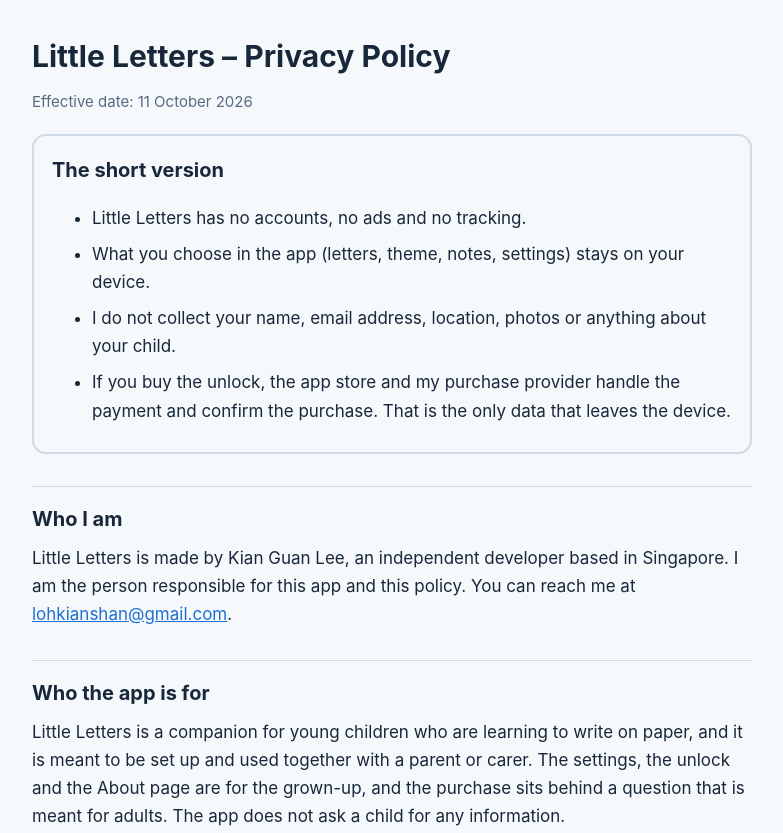
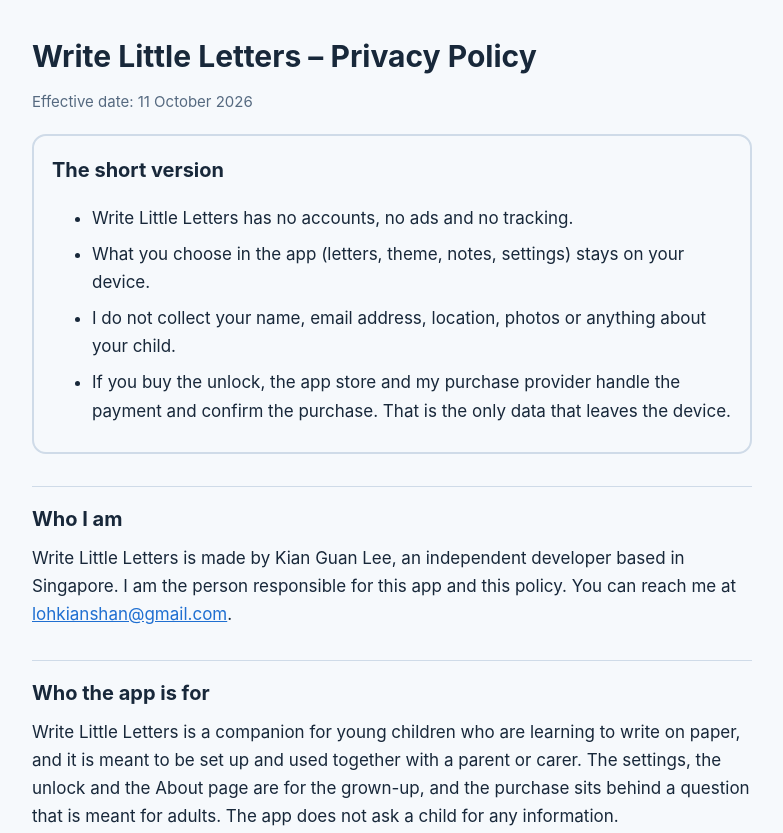
Before and after one commit to lkguan1990-gif/littleletters, a plain HTML site: page privacy.html in a window 1280 px wide. Shown: the top 833 px of the page, without its empty margins (248-1031 px from the left). Drawn offline with Linux system fonts and the light colour scheme.

Commit message:
Add files via upload

```diff
--- a/privacy.html
+++ b/privacy.html
@@ -3,7 +3,7 @@
 <head>
 <meta charset="utf-8">
 <meta name="viewport" content="width=device-width, initial-scale=1">
-<title>Little Letters – Privacy Policy</title>
+<title>Write Little Letters – Privacy Policy</title>
 <style>
   :root { --bg:#f6f9fc; --ink:#18283a; --muted:#566a80; --rule:#cfdbe8; --link:#1f6fd1; }
   @media (prefers-color-scheme: dark) { :root { --bg:#0f1823; --ink:#e7eef6; --muted:#9bb0c6; --rule:#2c4260; --link:#6db0ff; } }
@@ -19,13 +19,13 @@
 </head>
 <body>
 <main>
-  <h1>Little Letters – Privacy Policy</h1>
+  <h1>Write Little Letters – Privacy Policy</h1>
   <p class="meta">Effective date: 11 October 2026</p>
 
   <div class="short">
     <h2 style="border:0;padding:0;margin-top:14px">The short version</h2>
     <ul>
-      <li>Little Letters has no accounts, no ads and no tracking.</li>
+      <li>Write Little Letters has no accounts, no ads and no tracking.</li>
       <li>What you choose in the app (letters, theme, notes, settings) stays on your device.</li>
       <li>I do not collect your name, email address, location, photos or anything about your child.</li>
       <li>If you buy the unlock, the app store and my purchase provider handle the payment and confirm the purchase. That is the only data that leaves the device.</li>
@@ -33,10 +33,10 @@
   </div>
 
   <h2>Who I am</h2>
-  <p>Little Letters is made by Kian Guan Lee, an independent developer based in Singapore. I am the person responsible for this app and this policy. You can reach me at <a href="mailto:lohkianshan@gmail.com">lohkianshan@gmail.com</a>.</p>
+  <p>Write Little Letters is made by Kian Guan Lee, an independent developer based in Singapore. I am the person responsible for this app and this policy. You can reach me at <a href="mailto:lohkianshan@gmail.com">lohkianshan@gmail.com</a>.</p>
 
   <h2>Who the app is for</h2>
-  <p>Little Letters is a companion for young children who are learning to write on paper, and it is meant to be set up and used together with a parent or carer. The settings, the unlock and the About page are for the grown-up, and the purchase sits behind a question that is meant for adults. The app does not ask a child for any information.</p>
+  <p>Write Little Letters is a companion for young children who are learning to write on paper, and it is meant to be set up and used together with a parent or carer. The settings, the unlock and the About page are for the grown-up, and the purchase sits behind a question that is meant for adults. The app does not ask a child for any information.</p>
 
   <h2>What stays on your device</h2>
   <p>The app saves the following on your phone or tablet so that it remembers your choices next time:</p>
```
Also changed, not shown: index.html (added, +24 -0 lines).
